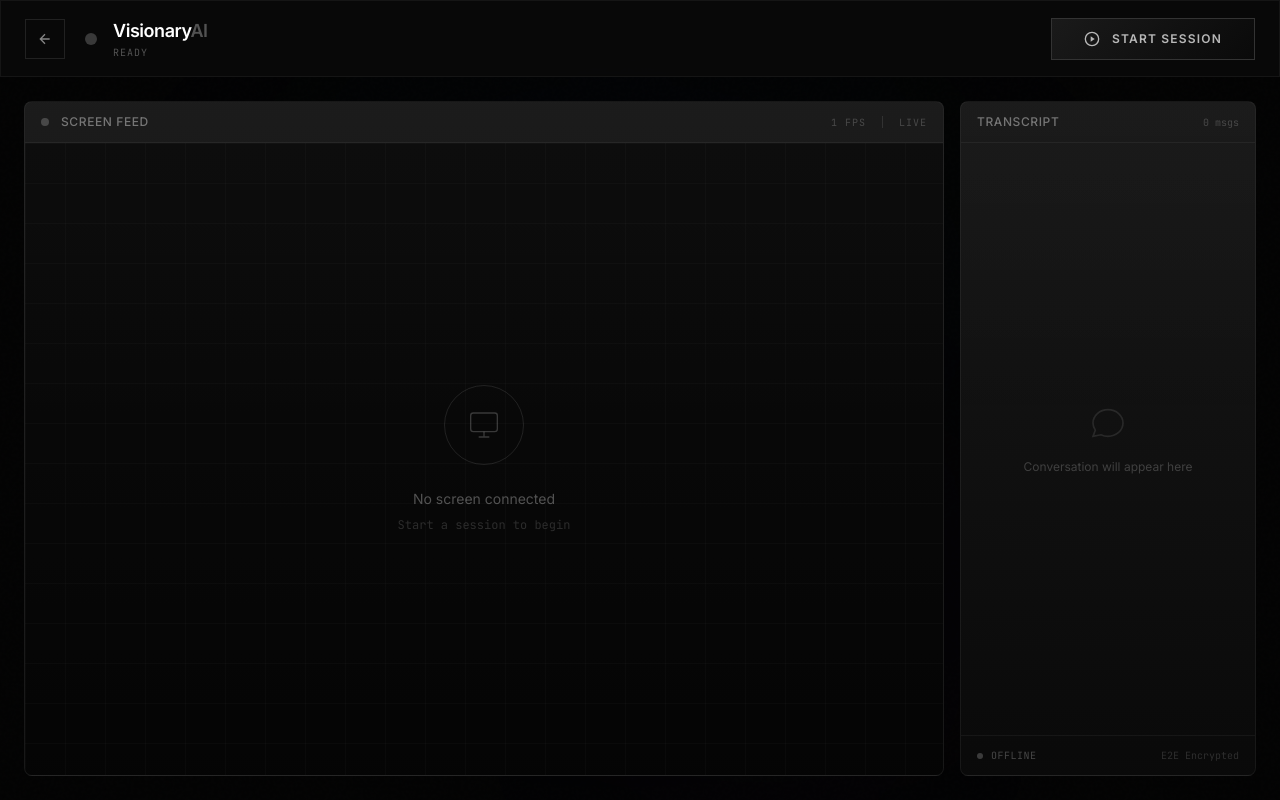
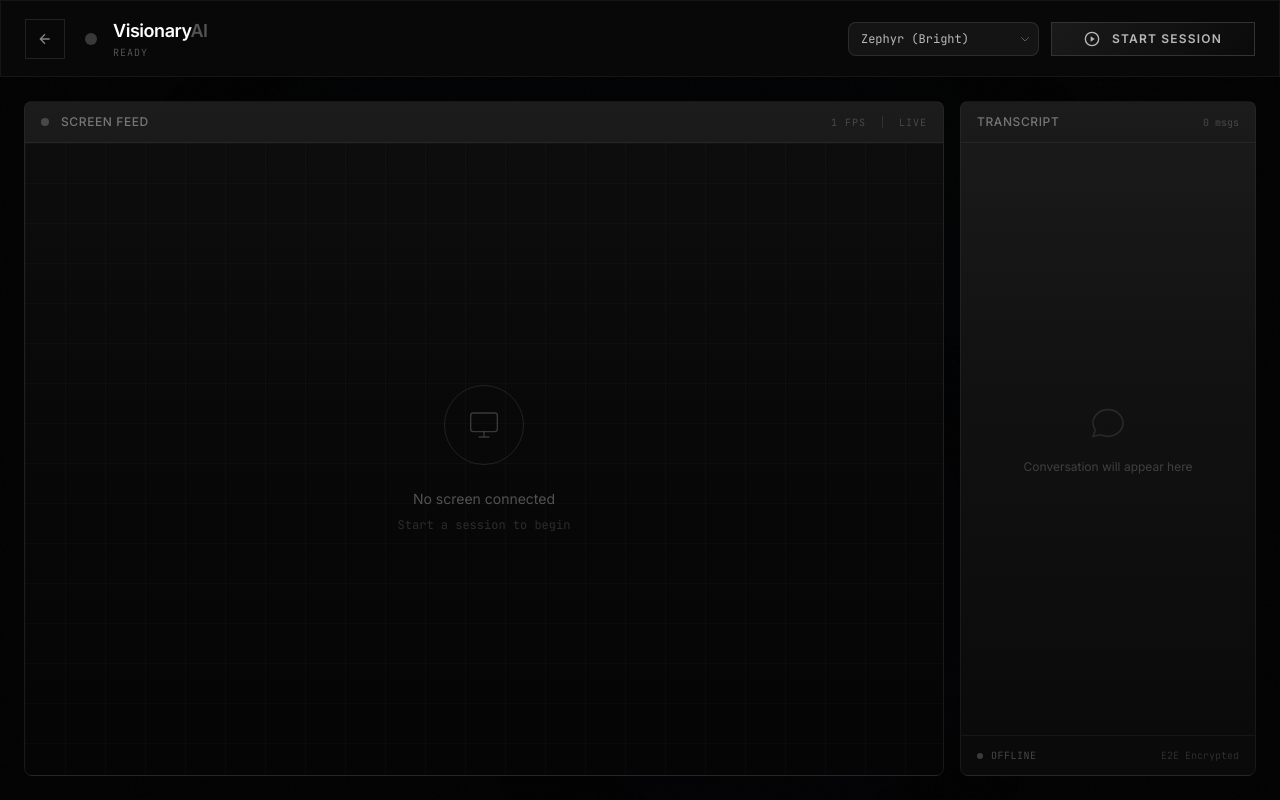
Before and after one commit to Legharihasham/Visionary-AI, a React (Vite) app: page /session in a window 1280 px wide. Built offline with nearby package versions, Linux system fonts and the light colour scheme.

Commit message:
feat: implemented real-time voice change section to change the agent's voice.

```diff
--- a/src/components/Session.tsx
+++ b/src/components/Session.tsx
@@ -15,9 +15,19 @@
 const FRAME_RATE = 1;
 const JPEG_QUALITY = 0.6;
 
+const VOICES = [
+    { name: 'Puck', label: 'Puck (Playful)' },
+    { name: 'Charon', label: 'Charon (Deep)' },
+    { name: 'Kore', label: 'Kore (Calm)' },
+    { name: 'Fenrir', label: 'Fenrir (Warm)' },
+    { name: 'Aoede', label: 'Aoede (Professional)' },
+    { name: 'Zephyr', label: 'Zephyr (Bright)' },
+];
+
 const Session: React.FC = () => {
     const [status, setStatus] = useState<ConnectionStatus>(ConnectionStatus.DISCONNECTED);
     const [transcriptions, setTranscriptions] = useState<TranscriptionLine[]>([]);
+    const [selectedVoice, setSelectedVoice] = useState<string>('Zephyr');
     const [errorMessage, setErrorMessage] = useState<string | null>(null);
     const [isMuted, setIsMuted] = useState(false);
     const [isLoaded, setIsLoaded] = useState(false);
@@ -135,7 +145,7 @@
                 config: {
                     responseModalities: [Modality.AUDIO],
                     speechConfig: {
-                        voiceConfig: { prebuiltVoiceConfig: { voiceName: 'Zephyr' } },
+                        voiceConfig: { prebuiltVoiceConfig: { voiceName: selectedVoice } },
                     },
                     systemInstruction: `You are a real-time visual assistant. You can see the user's screen through captured frames. You hear the user's voice. Analyze the UI, identify buttons, forms, layouts, and errors. Explain what you see and provide verbal step-by-step guidance to help the user navigate or fix issues. Be natural, concise, and helpful.`,
                     outputAudioTranscription: {},
@@ -295,9 +305,29 @@
                 {/* Controls */}
                 <div className="flex items-center gap-3">
                     {isDisconnected && (
+                        <div className="flex items-center gap-3">
+                            <div className="relative group">
+                                <select
+                                    value={selectedVoice}
+                                    onChange={(e) => setSelectedVoice(e.target.value)}
+                                    className="appearance-none bg-white/5 border border-white/10 rounded-lg pl-3 pr-8 py-2 text-xs font-mono text-white/70 focus:outline-none focus:border-accent-cyan/50 hover:border-white/20 transition-all cursor-pointer min-w-[140px]"
+                                >
+                                    {VOICES.map(voice => (
+                                        <option key={voice.name} value={voice.name} className="bg-void text-white">
+                                            {voice.label}
+                                        </option>
+                                    ))}
+                                </select>
+                                <div className="absolute right-2 top-1/2 -translate-y-1/2 pointer-events-none">
+                                    <svg className="w-3 h-3 text-white/30 group-hover:text-accent-cyan transition-colors" fill="none" viewBox="0 0 24 24" stroke="currentColor">
+                                        <path strokeLinecap="round" strokeLinejoin="round" strokeWidth={2} d="M19 9l-7 7-7-7" />
+                                    </svg>
+                                </div>
+                            </div>
+
                             <button
                                 onClick={startSession}
-                            className="group relative px-8 py-3 btn-metallic overflow-hidden"
+                                className="group relative px-8 py-2 btn-metallic overflow-hidden"
                             >
                                 <span className="relative z-10 flex items-center gap-3 text-xs font-semibold uppercase tracking-widest text-white/70 group-hover:text-accent-cyan transition-colors">
                                     <svg className="w-4 h-4" fill="none" viewBox="0 0 24 24" stroke="currentColor" strokeWidth="2">
@@ -307,6 +337,7 @@
                                     Start Session
                                 </span>
                             </button>
+                        </div>
                     )}
 
                     {isConnected && (
```
Lines whose indentation alone changed are shown as unchanged.
